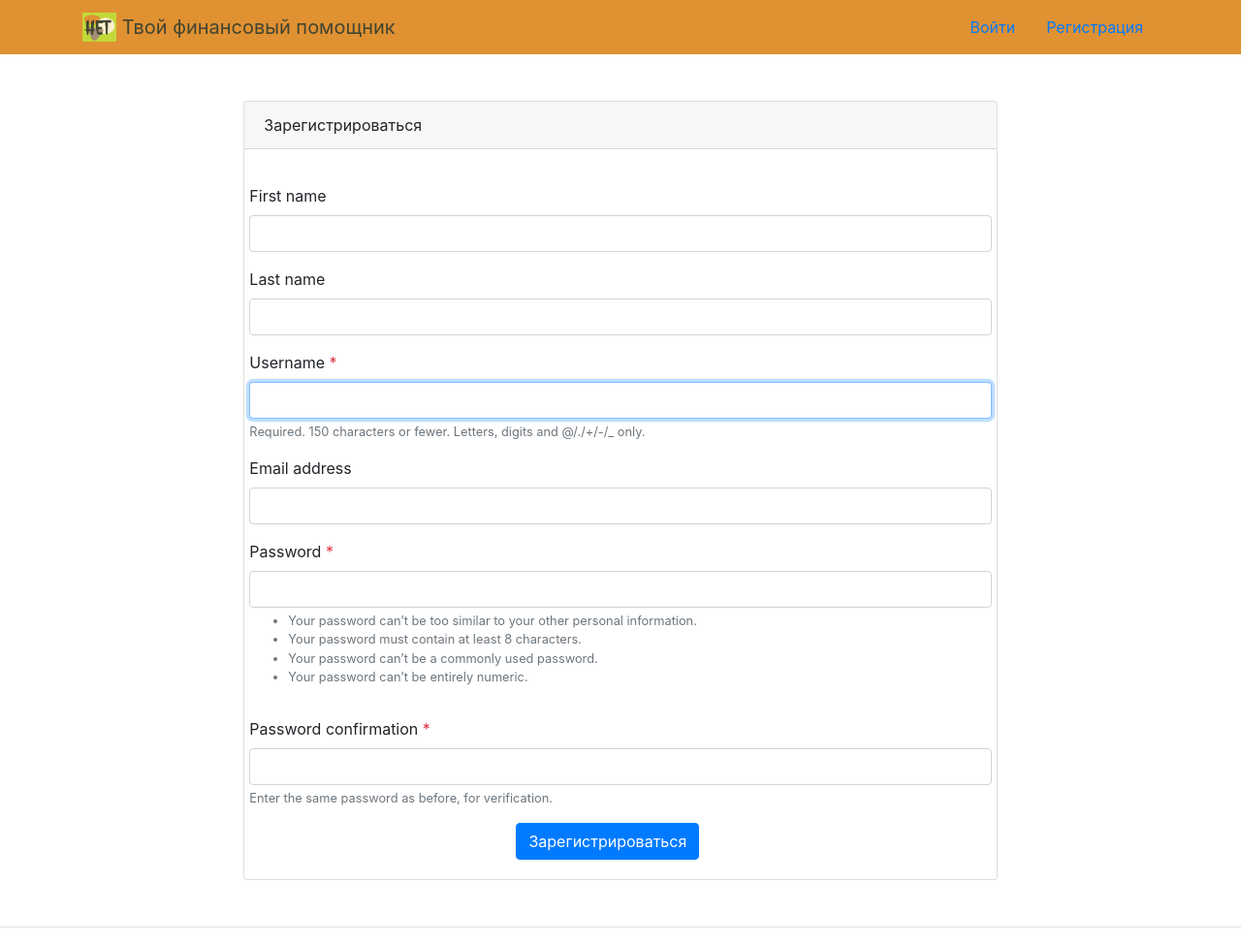
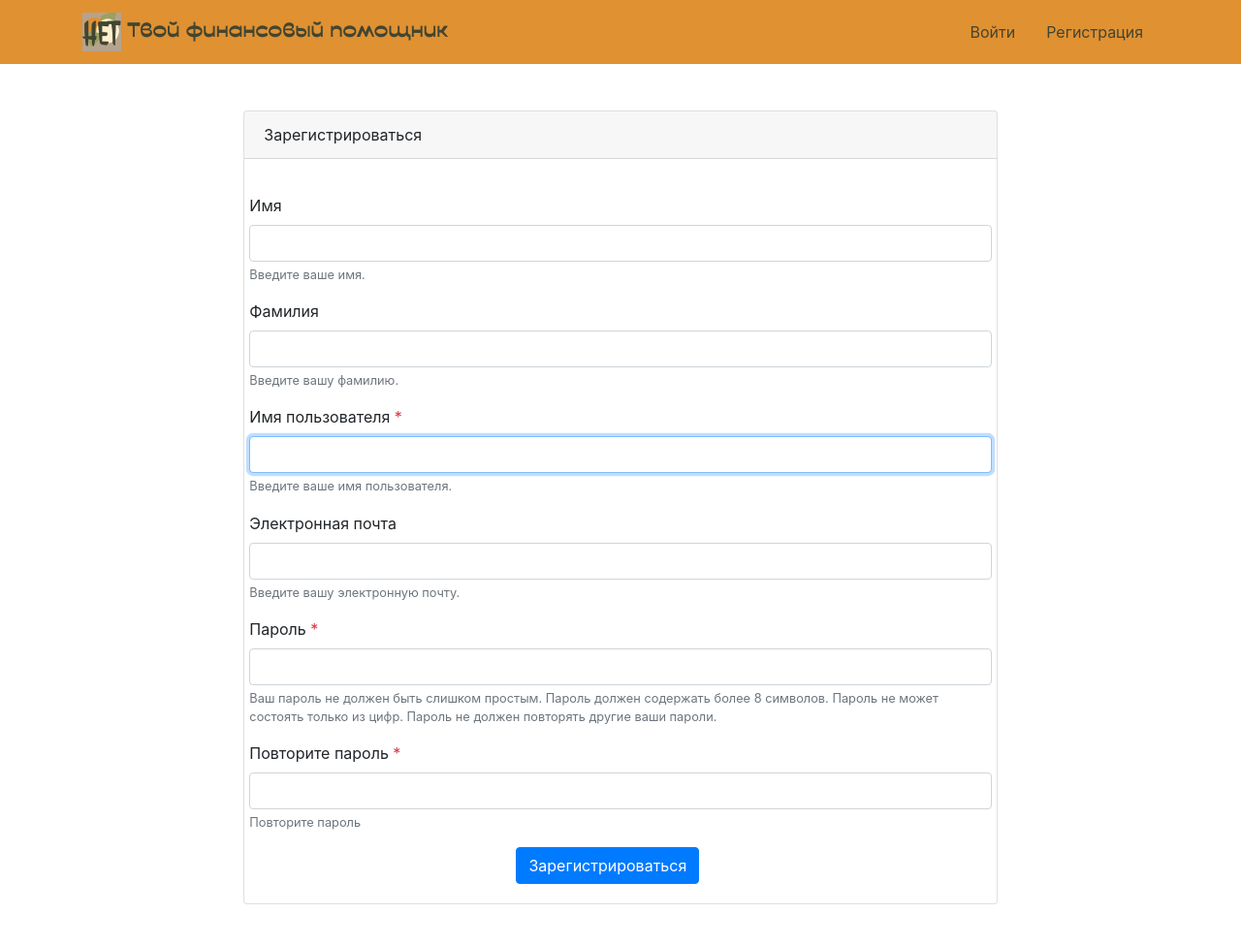
Before and after one commit to sofiiila/HET, a Django app: page /auth/signup/ in a window 1280 px wide. Shown: the top 975 px of the page at 97% size. Run offline with Django 3.2, Linux system fonts and the light colour scheme; some libraries are stand-ins or nearby versions.

Commit message:
стили формы регистрации, добавлены поя на русскрм языке и вспомогательный текст

```diff
--- a/HET/authorization/forms.py
+++ b/HET/authorization/forms.py
@@ -1,12 +1,40 @@
 from django.contrib.auth.forms import UserCreationForm
 from django.contrib.auth import get_user_model
+from django import forms
 
 User = get_user_model()
 
+class CreationForm(UserCreationForm):
+    password1 = forms.CharField(
+        label='Пароль',
+        strip=False,
+        widget=forms.PasswordInput(attrs={'autocomplete': 'new-password'}),
+        help_text='''
+                    Ваш пароль не должен быть слишком простым.
+                    Пароль должен содержать более 8 символов.
+                    Пароль не может состоять только из цифр.
+                    Пароль не должен повторять другие ваши пароли.
+                ''',
+    )
+    password2 = forms.CharField(
+        label='Повторите пароль',
+        strip=False,
+        widget=forms.PasswordInput(attrs={'autocomplete': 'new-password'}),
+        help_text='Повторите пароль',
+    )
 
-class CreationForm(UserCreationForm):
     class Meta(UserCreationForm.Meta):
-
         model = User
-
         fields = ('first_name', 'last_name', 'username', 'email')
+        labels = {
+            'first_name': 'Имя',
+            'last_name': 'Фамилия',
+            'username': 'Имя пользователя',
+            'email': 'Электронная почта',
+        }
+        help_texts = {
+            'first_name': 'Введите ваше имя.',
+            'last_name': 'Введите вашу фамилию.',
+            'username': 'Введите ваше имя пользователя.',
+            'email': 'Введите вашу электронную почту.',
+        }
--- a/HET/templates/authorization/signup.html
+++ b/HET/templates/authorization/signup.html
@@ -2,6 +2,8 @@
 {%  load static %}
 {% block title %}Зарегистрироваться{% endblock %}
 {% block content %}
+<link rel="stylesheet" href="{% static 'css/base.css' %}">
+<div class="signup_form">
   <div class="row justify-content-center">
     <div class="col-md-8 p-5">
       <div class="card">
@@ -57,4 +59,5 @@
         </div> <!-- card -->
       </div> <!-- col -->
   </div> <!-- row -->
+</div>
 {% endblock %}
--- a/HET/templates/includes/header.html
+++ b/HET/templates/includes/header.html
@@ -1,10 +1,28 @@
 {% load static %}
 <header>
+  <style>
+      @font-face {
+        font-family: 'het';
+        src: url('static/font/hetik.ttf') format('truetype');
+        font-weight: normal;
+        font-style: normal;
+      }
+
+      .custom-font {
+        color: #424530;
+        font-family: 'het';
+        font-size: 20px;
+      }
+
+      .nav-link {
+        color: #424530;
+      }
+  </style>
   <nav class="navbar" style="background-color: #E09132">
     <div class="container">
       <a class="navbar-brand" href=" ">
-        <img src="{% static 'imgs/logo.png' %}" width="35" height="30" class="d-inline-block align-top" alt="">
-        <span style="color:#424530">Твой финансовый помощник</span>
+        <img src="{% static 'imgs/hetik.png' %}" width="40" height="40" class="d-inline-block align-center" alt="">
+        <span class="custom-font align-middle">Твой финансовый помощник</span>
       </a>
       <ul class="nav nav-pills">
         {% with request.resolver_match.view_name as view_name %}
```
Also changed, not shown: HET/static/font/hetik.ttf (added), HET/static/imgs/hetik.png (added), HET/static/imgs/logo.png (deleted).
